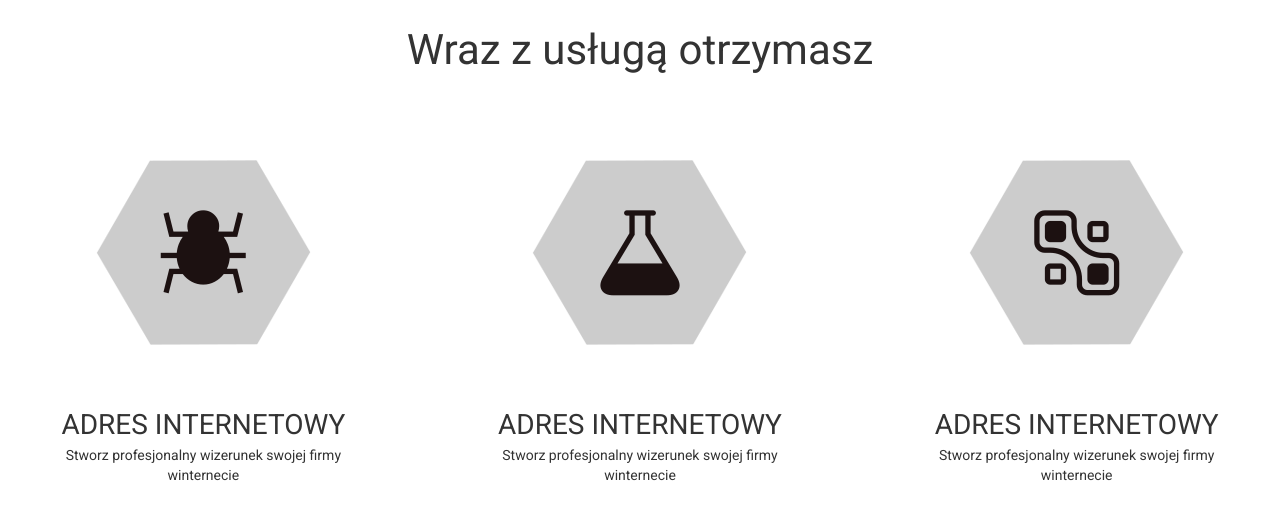
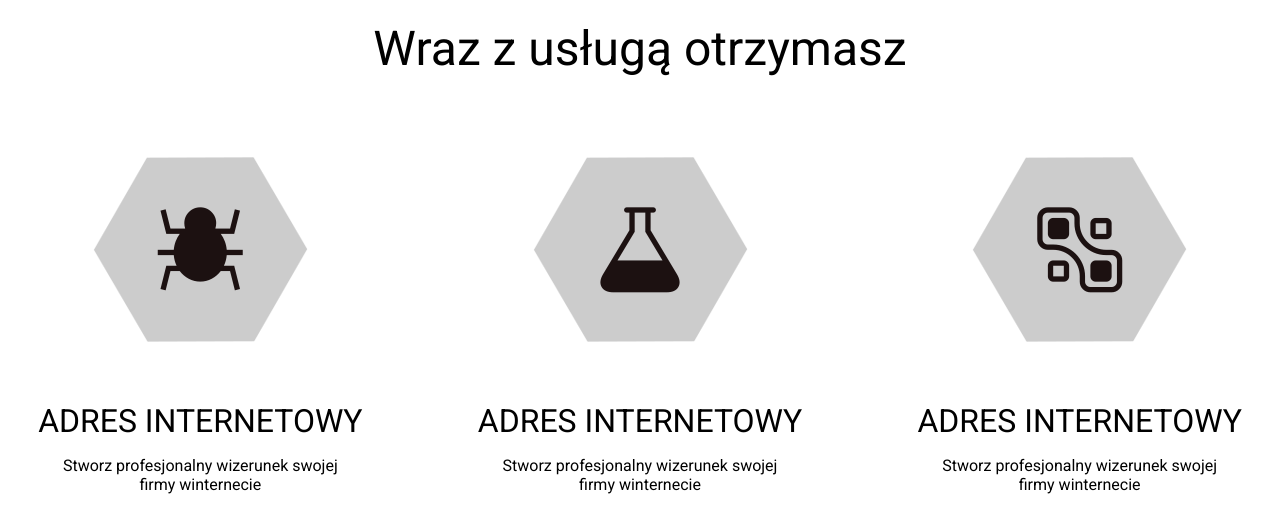
Before and after one commit to duduemt/html-lessons, a website: page lesson3/index.html in a window 1280 px wide. Drawn offline with nearby package versions, Linux system fonts and the light colour scheme; files whose address does not match are found by name.

Commit message:
Lesson3: Usuniecie bootstrapa

```diff
--- a/lesson3/index.html
+++ b/lesson3/index.html
@@ -5,15 +5,14 @@
     <title>Play</title>
     <link href="style/app.css" rel="stylesheet">
     <link href='https://fonts.googleapis.com/css?family=Roboto:400,500,700&subset=latin,latin-ext' rel='stylesheet' type='text/css'>
-    <link href='https://maxcdn.bootstrapcdn.com/bootstrap/3.3.6/css/bootstrap.min.css' rel='stylesheet' type='text/css'>
 
     <meta name="viewport" content="initial-scale=1">
 </head>
 <body>
     <section id="benefits">
         <header>Wraz z usługą otrzymasz</header>
-        <div class="row">
-            <div class="col-sm-12 col-md-6 col-lg-4">
+        <ul>
+            <li>
                 <div class="hexo">
                     <div class="background">
                         <i class="icon-bug"></i>
@@ -23,8 +22,8 @@
                     <header>Adres Internetowy</header>
                     <p>Stworz profesjonalny wizerunek swojej firmy winternecie</p>
                 </content>
-            </div>
-            <div class="col-sm-12 col-md-6 col-lg-4">
+            </li>
+            <li>
                 <div class="hexo">
                     <div class="background">
                         <i class="icon-lab"></i>
@@ -34,8 +33,8 @@
                     <header>Adres Internetowy</header>
                     <p>Stworz profesjonalny wizerunek swojej firmy winternecie</p>
                 </content>
-            </div>
-            <div class="col-sm-12 col-md-6 col-lg-4">
+            </li>
+            <li>
                 <div class="hexo">
                     <div class="background">
                         <i class="icon-make-group"></i>
@@ -45,8 +44,8 @@
                     <header>Adres Internetowy</header>
                     <p>Stworz profesjonalny wizerunek swojej firmy winternecie</p>
                 </content>
-            </div>
-        </div>
+            </li>
+        </ul>
     </section>
 </body>
 </html>
```
